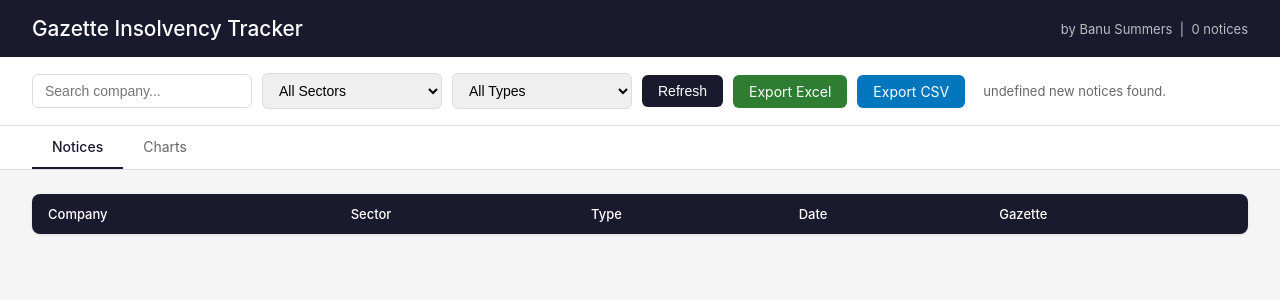
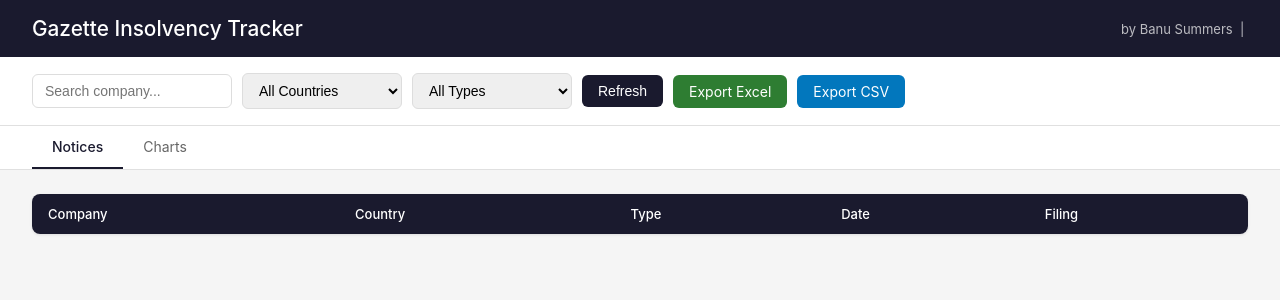
Before and after one commit to banuozelci82-cloud/gazette-tracker, a Flask app: page / in a window 1280 px wide. Shown: the top 300 px of the page. Run offline with Flask 3, Linux system fonts and the light colour scheme; data that the repository does not hold is empty; some libraries are stand-ins or nearby versions.

Commit message:
Update index.html

```diff
--- a/templates/index.html
+++ b/templates/index.html
@@ -11,8 +11,8 @@
   header h1 { font-size: 1.3rem; font-weight: 500; }
   .toolbar { background: white; padding: 1rem 2rem; border-bottom: 1px solid #e0e0e0; display: flex; gap: 10px; align-items: center; flex-wrap: wrap; }
   input[type=text], select { padding: 8px 12px; border: 1px solid #ddd; border-radius: 6px; font-size: 14px; }
-  input[type=text] { width: 220px; }
-  select { width: 180px; }
+  input[type=text] { width: 200px; }
+  select { width: 160px; }
   button, .btn { padding: 8px 16px; border: none; border-radius: 6px; font-size: 14px; cursor: pointer; text-decoration: none; }
   .btn-primary { background: #1a1a2e; color: white; }
   .btn-primary:hover { background: #2a2a4e; }
@@ -38,7 +38,9 @@
   .badge-wind { background: #fff3e0; color: #e65100; }
   .badge-rec { background: #f3e5f5; color: #6a1b9a; }
   .badge-cvl { background: #e8f5e9; color: #2e7d32; }
-  .badge-sector { background: #f5f5f5; color: #555; font-size: 11px; padding: 2px 6px; border-radius: 4px; }
+  .badge-ch11 { background: #e8eaf6; color: #283593; }
+  .flag-uk { background: #003082; color: white; padding: 2px 6px; border-radius: 3px; font-size: 11px; font-weight: 600; }
+  .flag-us { background: #b22234; color: white; padding: 2px 6px; border-radius: 3px; font-size: 11px; font-weight: 600; }
   #chart-container { background: white; border-radius: 8px; padding: 2rem; box-shadow: 0 1px 3px rgba(0,0,0,0.1); max-width: 700px; }
   .bar-wrap { margin: 8px 0; }
   .bar-label { font-size: 13px; margin-bottom: 4px; display: flex; justify-content: space-between; }
@@ -54,8 +56,10 @@
 </header>
 <div class="toolbar">
   <input type="text" id="search" placeholder="Search company..." oninput="filterTable()">
-  <select id="sector-filter" onchange="filterTable()">
-    <option value="">All Sectors</option>
+  <select id="country-filter" onchange="filterTable()">
+    <option value="">All Countries</option>
+    <option value="UK">🇬🇧 UK</option>
+    <option value="US">🇺🇸 US</option>
   </select>
   <select id="type-filter" onchange="filterTable()">
     <option value="">All Types</option>
@@ -65,6 +69,7 @@
     <option>Liquidation</option>
     <option>Receivership</option>
     <option>Winding Up</option>
+    <option>Chapter 11</option>
   </select>
   <button class="btn btn-primary" onclick="refresh()">Refresh</button>
   <a class="btn btn-success" href="/export/excel">Export Excel</a>
@@ -77,104 +82,10 @@
 </div>
 <div id="notices" class="panel active">
   <table id="table">
-    <thead><tr><th>Company</th><th>Sector</th><th>Type</th><th>Date</th><th>Gazette</th></tr></thead>
+    <thead><tr><th>Company</th><th>Country</th><th>Type</th><th>Date</th><th>Filing</th></tr></thead>
     <tbody id="tbody"></tbody>
   </table>
 </div>
 <div id="charts" class="panel">
   <div id="chart-container">
-    <h2 style="font-size:16px; font-weight:500; margin-bottom:8px;">Insolvencies by Type</h2>
-    <p class="total" id="chart-total"></p>
-    <div id="bars"></div>
-  </div>
-</div>
-<script>
-let allData = [];
-
-function badgeClass(type) {
-  if (type.includes('Admin')) return 'badge-admin';
-  if (type.includes('Compulsory')) return 'badge-liq';
-  if (type.includes('Winding')) return 'badge-wind';
-  if (type.includes('Receivership')) return 'badge-rec';
-  return 'badge-cvl';
-}
-
-function loadNotices() {
-  fetch('/api/notices').then(r => r.json()).then(data => {
-    allData = data;
-    document.getElementById('total').textContent = data.length + ' notices';
-    populateSectorFilter(data);
-    renderTable(data);
-  });
-}
-
-function populateSectorFilter(data) {
-  const sectors = [...new Set(data.map(r => r.sector).filter(s => s))].sort();
-  const select = document.getElementById('sector-filter');
-  select.innerHTML = '<option value="">All Sectors</option>';
-  sectors.forEach(s => {
-    const opt = document.createElement('option');
-    opt.value = s;
-    opt.textContent = s;
-    select.appendChild(opt);
-  });
-}
-
-function renderTable(data) {
-  const tbody = document.getElementById('tbody');
-  tbody.innerHTML = data.map(r => `
-    <tr>
-      <td>${r.company}</td>
-      <td>${r.sector ? '<span class="badge-sector">' + r.sector + '</span>' : ''}</td>
-      <td><span class="badge ${badgeClass(r.type)}">${r.type}</span></td>
-      <td>${r.date}</td>
-      <td><a href="${r.url}" target="_blank">View</a></td>
-    </tr>`).join('');
-}
-
-function filterTable() {
-  const s = document.getElementById('search').value.toLowerCase();
-  const sector = document.getElementById('sector-filter').value;
-  const type = document.getElementById('type-filter').value;
-  renderTable(allData.filter(r =>
-    r.company.toLowerCase().includes(s) &&
-    (!sector || r.sector === sector) &&
-    (!type || r.type === type)
-  ));
-}
-
-function refresh() {
-  document.getElementById('status').textContent = 'Fetching...';
-  fetch('/api/refresh').then(r => r.json()).then(d => {
-    document.getElementById('status').textContent = d.status === 'ok' ? d.new + ' new notices found.' : 'Error: ' + d.message;
-    loadNotices();
-    loadChart();
-  });
-}
-
-function loadChart() {
-  fetch('/api/chart').then(r => r.json()).then(data => {
-    const total = Object.values(data).reduce((a, b) => a + b, 0);
-    document.getElementById('chart-total').textContent = total + ' total notices';
-    const max = Math.max(...Object.values(data));
-    document.getElementById('bars').innerHTML = Object.entries(data).sort((a,b) => b[1]-a[1]).map(([k,v]) => `
-      <div class="bar-wrap">
-        <div class="bar-label"><span>${k}</span><span>${v}</span></div>
-        <div class="bar-track"><div class="bar-fill" style="width:${Math.max(4, Math.round(v/max*100))}%">${v}</div></div>
-      </div>`).join('');
-  });
-}
-
-function switchTab(id, el) {
-  document.querySelectorAll('.panel').forEach(p => p.classList.remove('active'));
-  document.querySelectorAll('.tab').forEach(t => t.classList.remove('active'));
-  document.getElementById(id).classList.add('active');
-  el.classList.add('active');
-}
-
-loadNotices();
-loadChart();
-refresh();
-</script>
-</body>
-</html>
+    <h2 style="font-size:16px; font-weight:500; margin-bottom:8px;">Insolvencies by
```
